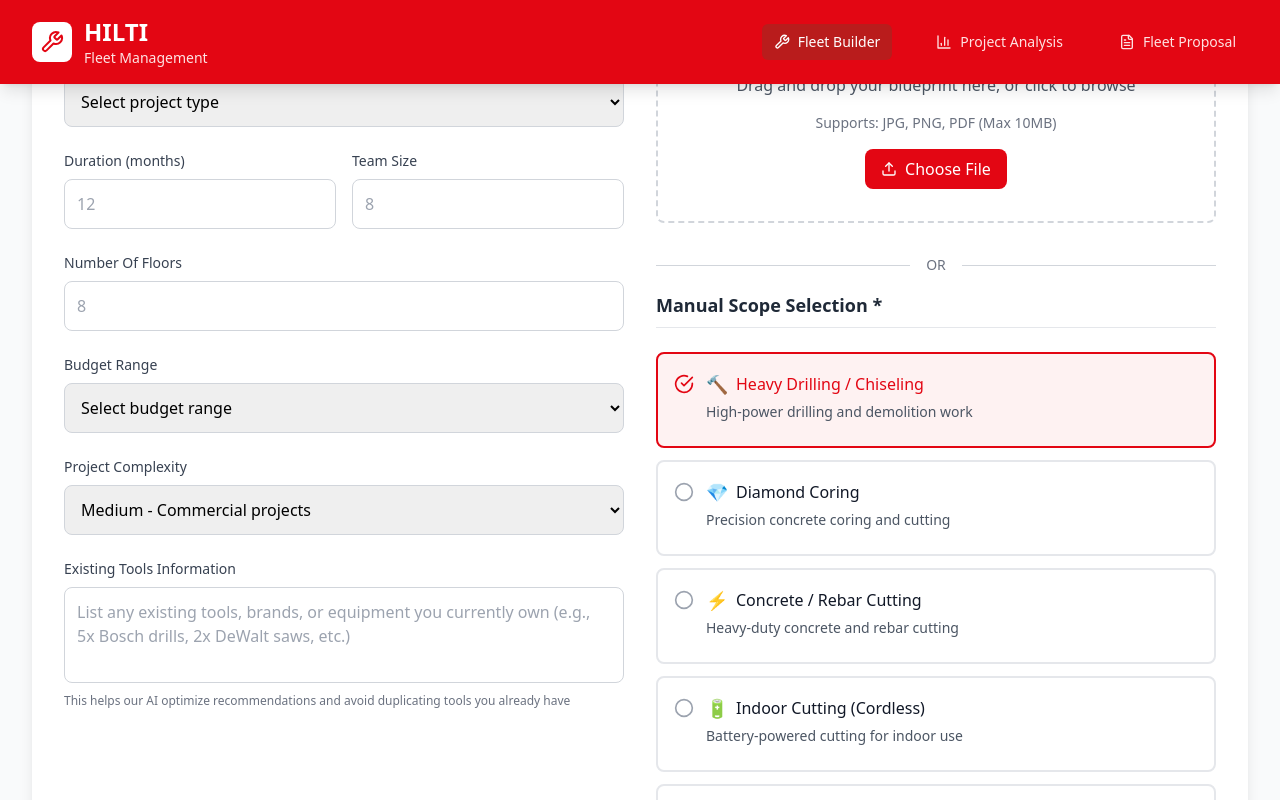
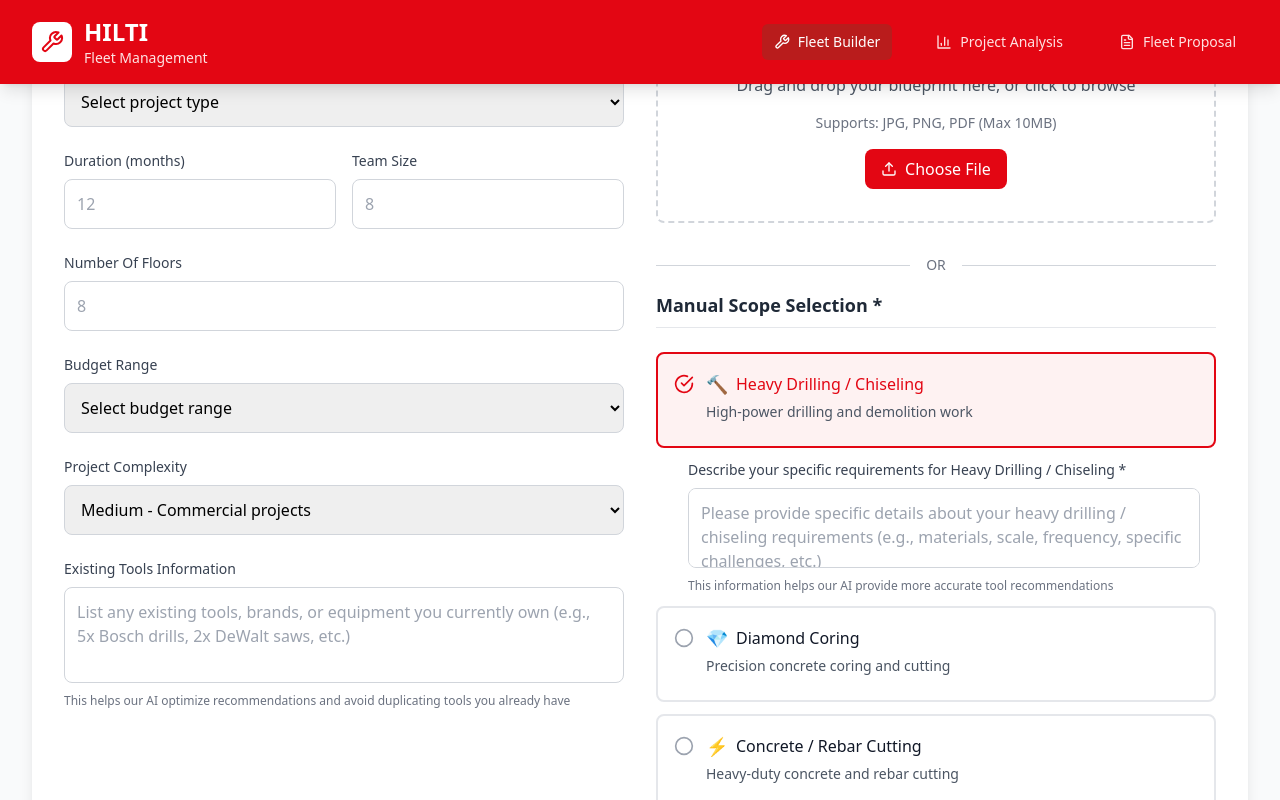
Before and after one commit to prash6001/RedHackCrew, a React (Vite) app in the folder client/: page / in a window 1280 px wide. Both pictures are taken after a click on the element 936 px from the left and 1046 px from the top of the page. Shown: the part 646-1446 px from the top of the page. Built offline with nearby package versions, Linux system fonts and the light colour scheme.

Commit message:
cleansed combined input

```diff
--- a/client/src/components/ScopeOfWorkSelector.tsx
+++ b/client/src/components/ScopeOfWorkSelector.tsx
@@ -1,73 +1,88 @@
-import React from 'react';
-import { CheckCircle, Circle } from 'lucide-react';
+import React from "react";
+import { CheckCircle, Circle } from "lucide-react";
 
 const scopeOfWork = [
   {
-    id: 'heavy-drilling',
-    name: 'Heavy Drilling / Chiseling',
-    description: 'High-power drilling and demolition work',
-    icon: '🔨',
-    tools: ['TE 3000-AVR', 'TE 1000-AVR', 'TE 70-ATC/AVR']
+    id: "heavy-drilling",
+    name: "Heavy Drilling / Chiseling",
+    description: "High-power drilling and demolition work",
+    icon: "🔨",
+    tools: ["TE 3000-AVR", "TE 1000-AVR", "TE 70-ATC/AVR"],
   },
   {
-    id: 'diamond-coring',
-    name: 'Diamond Coring',
-    description: 'Precision concrete coring and cutting',
-    icon: '💎',
-    tools: ['DD 120', 'DD 160', 'DD 200']
+    id: "diamond-coring",
+    name: "Diamond Coring",
+    description: "Precision concrete coring and cutting",
+    icon: "💎",
+    tools: ["DD 120", "DD 160", "DD 200"],
   },
   {
-    id: 'concrete-cutting',
-    name: 'Concrete / Rebar Cutting',
-    description: 'Heavy-duty concrete and rebar cutting',
-    icon: '⚡',
-    tools: ['DSH 700-X', 'DSH 900-X', 'DC-SE 20']
+    id: "concrete-cutting",
+    name: "Concrete / Rebar Cutting",
+    description: "Heavy-duty concrete and rebar cutting",
+    icon: "⚡",
+    tools: ["DSH 700-X", "DSH 900-X", "DC-SE 20"],
   },
   {
-    id: 'indoor-cutting',
-    name: 'Indoor Cutting (Cordless)',
-    description: 'Battery-powered cutting for indoor use',
-    icon: '🔋',
-    tools: ['SCO 6-22', 'WSC 6.5-125', 'AG 4S-22']
+    id: "indoor-cutting",
+    name: "Indoor Cutting (Cordless)",
+    description: "Battery-powered cutting for indoor use",
+    icon: "🔋",
+    tools: ["SCO 6-22", "WSC 6.5-125", "AG 4S-22"],
   },
   {
-    id: 'layout-leveling',
-    name: 'Layout / Leveling',
-    description: 'Precision measurement and alignment',
-    icon: '📐',
-    tools: ['PM 40-MG', 'PR 30-HVS', 'PD-I']
+    id: "layout-leveling",
+    name: "Layout / Leveling",
+    description: "Precision measurement and alignment",
+    icon: "📐",
+    tools: ["PM 40-MG", "PR 30-HVS", "PD-I"],
   },
   {
-    id: 'fastening',
-    name: 'Fastening / Nails',
-    description: 'High-speed fastening solutions',
-    icon: '🔩',
-    tools: ['GX 3', 'DX 460', 'BX 3-ME']
+    id: "fastening",
+    name: "Fastening / Nails",
+    description: "High-speed fastening solutions",
+    icon: "🔩",
+    tools: ["GX 3", "DX 460", "BX 3-ME"],
   },
   {
-    id: 'demolition',
-    name: 'Demolition',
-    description: 'Heavy demolition and breaking',
-    icon: '🏗️',
-    tools: ['TE 3000-AVR', 'TE 1500-AVR', 'TE 2000-22']
+    id: "demolition",
+    name: "Demolition",
+    description: "Heavy demolition and breaking",
+    icon: "🏗️",
+    tools: ["TE 3000-AVR", "TE 1500-AVR", "TE 2000-22"],
+  },
+];
+
+interface ScopeDetail {
+  id: string;
+  description: string;
 }
-];
 
 interface ScopeOfWorkSelectorProps {
   selectedScopes: string[];
+  scopeDetails: ScopeDetail[];
   onScopeChange: (scopes: string[]) => void;
+  onScopeDetailChange: (scopeId: string, description: string) => void;
 }
 
 const ScopeOfWorkSelector: React.FC<ScopeOfWorkSelectorProps> = ({
   selectedScopes,
-  onScopeChange
+  scopeDetails,
+  onScopeChange,
+  onScopeDetailChange,
 }) => {
   const toggleScope = (scopeId: string) => {
     if (selectedScopes.includes(scopeId)) {
-      onScopeChange(selectedScopes.filter(id => id !== scopeId));
+      onScopeChange(selectedScopes.filter((id) => id !== scopeId));
     } else {
       onScopeChange([...selectedScopes, scopeId]);
     }
+  };
+
+  const getScopeDetail = (scopeId: string) => {
+    return (
+      scopeDetails.find((detail) => detail.id === scopeId)?.description || ""
+    );
   };
 
   return (
@@ -75,13 +90,13 @@
       {scopeOfWork.map((scope) => {
         const isSelected = selectedScopes.includes(scope.id);
         return (
+          <div key={scope.id} className="space-y-3">
             <div
-            key={scope.id}
               onClick={() => toggleScope(scope.id)}
               className={`p-4 rounded-lg border-2 cursor-pointer transition-all duration-200 ${
                 isSelected
-                ? 'border-[#e30613] bg-red-50'
-                : 'border-gray-200 hover:border-gray-300'
+                  ? "border-[#e30613] bg-red-50"
+                  : "border-gray-200 hover:border-gray-300"
               }`}
             >
               <div className="flex items-start space-x-3">
@@ -95,11 +110,17 @@
                 <div className="flex-1">
                   <div className="flex items-center space-x-2 mb-1">
                     <span className="text-lg">{scope.icon}</span>
-                  <h4 className={`font-medium ${isSelected ? 'text-[#e30613]' : 'text-gray-900'}`}>
+                    <h4
+                      className={`font-medium ${
+                        isSelected ? "text-[#e30613]" : "text-gray-900"
+                      }`}
+                    >
                       {scope.name}
                     </h4>
                   </div>
-                <p className="text-sm text-gray-600 mb-2">{scope.description}</p>
+                  <p className="text-sm text-gray-600 mb-2">
+                    {scope.description}
+                  </p>
                   <div className="flex flex-wrap gap-1">
                     {/* {scope.tools.map((tool) => (
                       <span
@@ -113,6 +134,28 @@
                 </div>
               </div>
             </div>
+
+            {isSelected && (
+              <div className="ml-8 mr-4">
+                <label className="block text-sm font-medium text-gray-700 mb-2">
+                  Describe your specific requirements for {scope.name} *
+                </label>
+                <textarea
+                  value={getScopeDetail(scope.id)}
+                  onChange={(e) =>
+                    onScopeDetailChange(scope.id, e.target.value)
+                  }
+                  onClick={(e) => e.stopPropagation()}
+                  className="w-full p-3 border border-gray-300 rounded-lg focus:ring-2 focus:ring-[#e30613] focus:border-[#e30613] h-20 resize-none"
+                  placeholder={`Please provide specific details about your ${scope.name.toLowerCase()} requirements (e.g., materials, scale, frequency, specific challenges, etc.)`}
+                />
+                <p className="text-xs text-gray-500 mt-1">
+                  This information helps our AI provide more accurate tool
+                  recommendations
+                </p>
+              </div>
+            )}
+          </div>
         );
       })}
     </div>
--- a/client/src/pages/HomePage.tsx
+++ b/client/src/pages/HomePage.tsx
@@ -1,4 +1,4 @@
-import React, { useState } from "react";
+import { useState } from "react";
 import { useNavigate } from "react-router-dom";
 import {
   ArrowRight,
@@ -13,6 +13,9 @@
 const HomePage = () => {
   const navigate = useNavigate();
   const [selectedScopes, setSelectedScopes] = useState<string[]>([]);
+  const [scopeDetails, setScopeDetails] = useState<
+    { id: string; description: string }[]
+  >([]);
   const [blueprint, setBlueprint] = useState<File | null>(null);
   const [projectDetails, setProjectDetails] = useState({
     name: "",
@@ -24,21 +27,65 @@
     complexity: "medium",
     existingTools: "",
   });
-  const [geminiResult, setGeminiResult] = useState<any>(null);
+  const [geminiResult, setGeminiResult] = useState<unknown>(null);
+
+  const handleScopeDetailChange = (scopeId: string, description: string) => {
+    setScopeDetails((prev) => {
+      const existing = prev.find((detail) => detail.id === scopeId);
+      if (existing) {
+        return prev.map((detail) =>
+          detail.id === scopeId ? { ...detail, description } : detail
+        );
+      } else {
+        return [...prev, { id: scopeId, description }];
+      }
+    });
+  };
+
+  const handleScopeChange = (scopes: string[]) => {
+    setSelectedScopes(scopes);
+    // Remove scope details for unselected scopes
+    setScopeDetails((prev) =>
+      prev.filter((detail) => scopes.includes(detail.id))
+    );
+  };
+
+  const validateScopeDetails = () => {
+    if (selectedScopes.length === 0) return true; // No scopes selected, validation passes
+    return selectedScopes.every((scopeId) => {
+      const detail = scopeDetails.find((d) => d.id === scopeId);
+      return detail && detail.description.trim().length > 0;
+    });
+  };
 
   const handleStartAnalysis = () => {
     const hasRequiredData = blueprint || selectedScopes.length > 0;
-    if (hasRequiredData && projectDetails.name) {
-      const combined = {
-        gemini: geminiResult,
+    const scopeDetailsValid = validateScopeDetails();
+    if (hasRequiredData && scopeDetailsValid && projectDetails.name) {
+      const combined: {
+        projectDetails: typeof projectDetails;
+        gemini?: unknown;
+        scopeDetails?: { id: string; description: string }[];
+      } = {
         projectDetails,
-        selectedScopes,
       };
-      console.log("--- Combined Gemini Result + Project Details ---");
+
+      // Only add gemini if it's not null
+      if (geminiResult !== null) {
+        combined.gemini = geminiResult;
+      }
+
+      // Only add scopeDetails if it has content
+      if (scopeDetails && scopeDetails.length > 0) {
+        combined.scopeDetails = scopeDetails;
+      }
+
+      console.log("--- Combined Project Details and Additional Data ---");
       console.log(combined);
       navigate("/analysis", {
         state: {
           selectedScopes,
+          scopeDetails,
           projectDetails,
           blueprint,
         },
@@ -277,7 +324,9 @@
                   </h3>
                   <ScopeOfWorkSelector
                     selectedScopes={selectedScopes}
-                    onScopeChange={setSelectedScopes}
+                    scopeDetails={scopeDetails}
+                    onScopeChange={handleScopeChange}
+                    onScopeDetailChange={handleScopeDetailChange}
                   />
                 </div>
               </>
@@ -297,7 +346,8 @@
             disabled={
               (!blueprint && selectedScopes.length === 0) ||
               !projectDetails.name ||
-              !projectDetails.projectType
+              !projectDetails.projectType ||
+              !validateScopeDetails()
             }
             className="inline-flex items-center px-8 py-4 bg-[#e30613] text-white font-semibold rounded-lg hover:bg-red-700 disabled:bg-gray-400 disabled:cursor-not-allowed transition-colors"
           >
@@ -307,7 +357,9 @@
           <p className="text-sm text-gray-500 mt-2">
             {blueprint
               ? "AI will analyze your blueprint and generate recommendations"
-              : "Generate AI-powered tool recommendations and fleet proposal"}
+              : selectedScopes.length > 0
+              ? "Please provide detailed descriptions for all selected scopes"
+              : "Select scopes and provide descriptions, or upload a blueprint"}
           </p>
         </div>
       </div>
```
Lines whose indentation alone changed are shown as unchanged.
